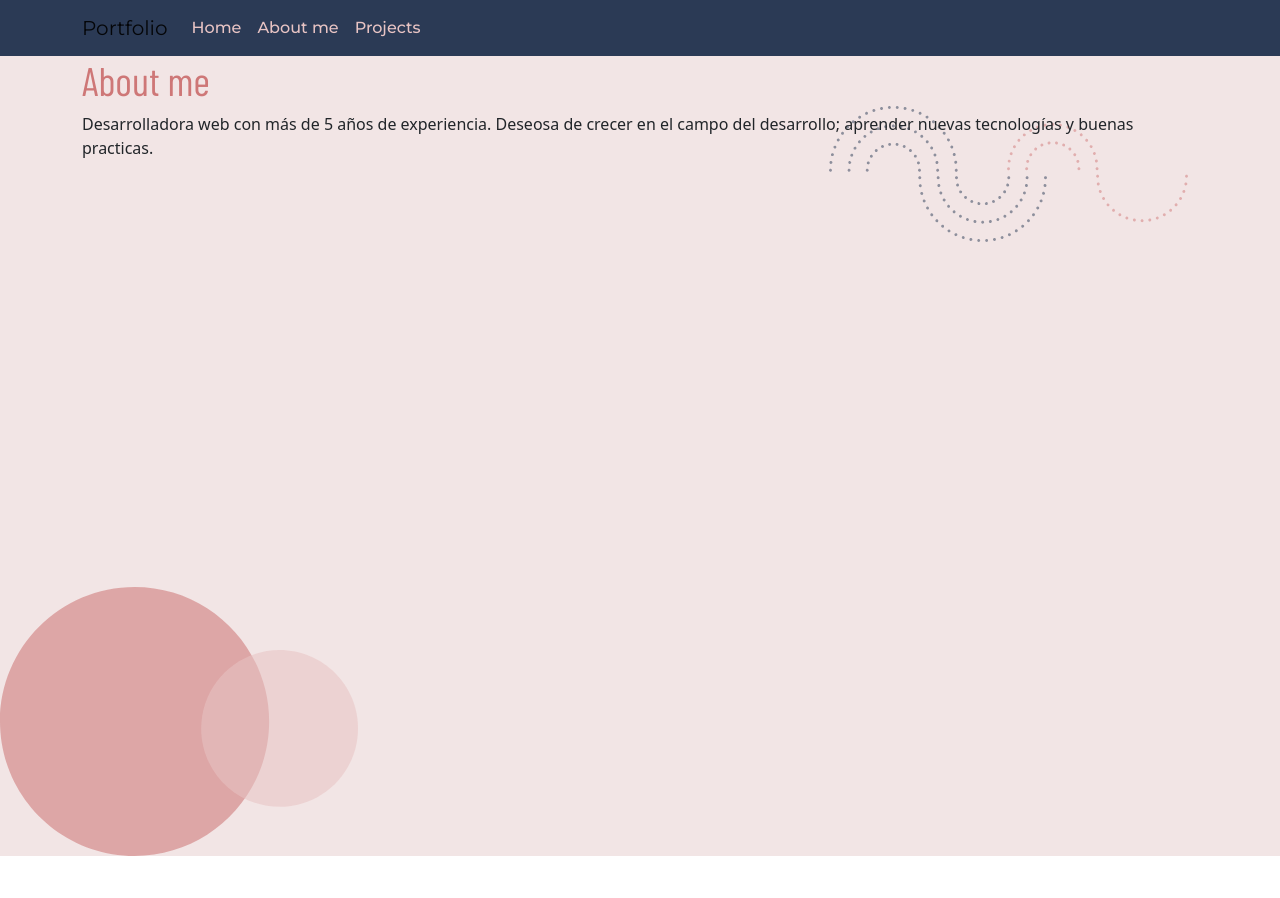
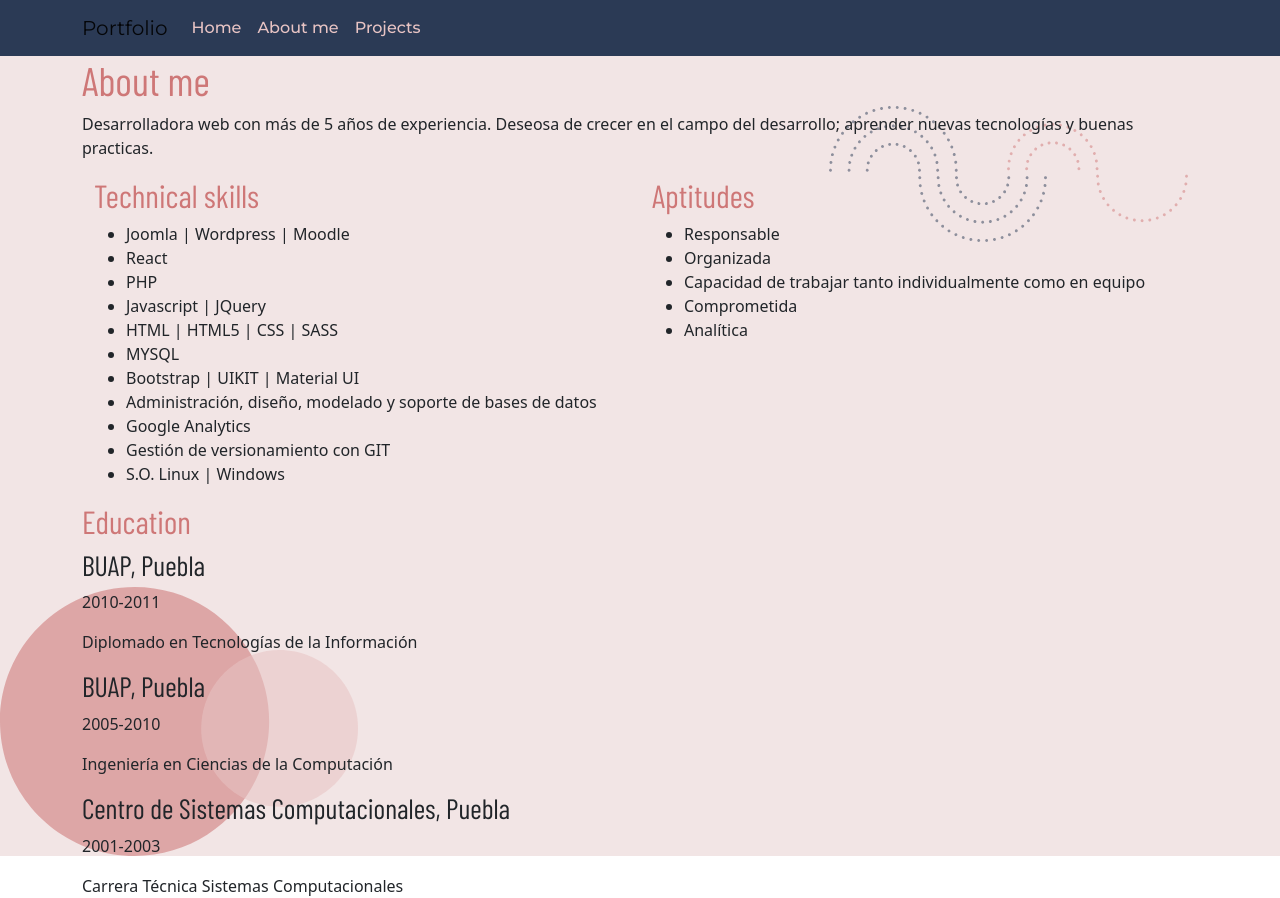
Before and after one commit to mayrars/my-portfolio, a Next.js app: page /aboutme in a window 1280 px wide. Before the commit the page ends 856 px from the top, so only its background shows below. Built offline with nearby package versions, Linux system fonts and the light colour scheme; a web font is replaced by a local one.

Commit message:
Adding text about me

```diff
--- a/src/app/aboutme/page.jsx
+++ b/src/app/aboutme/page.jsx
@@ -1,11 +1,56 @@
-
-import { Container } from 'react-bootstrap'
+'use client'
+import { Col, Container, Row } from 'react-bootstrap'
 
 export default function AboutPage () {
   return (
     <Container>
       <h1>About me</h1>
       <p>Desarrolladora web con más de 5 años de experiencia. Deseosa de crecer en el campo del desarrollo; aprender nuevas tecnologías y buenas practicas.</p>
+      <section>
+        <Container>
+          <Row>
+            <Col lg={6} md={6} sm={12} xs={12}>
+              <h2>Technical skills</h2>
+              <ul>
+                <li>Joomla | Wordpress | Moodle</li>
+                <li>React</li>
+                <li>PHP</li>
+                <li>Javascript | JQuery</li>
+                <li>HTML | HTML5 | CSS | SASS</li>
+                <li>MYSQL</li>
+                <li>Bootstrap | UIKIT | Material UI</li>
+                <li>Administración, diseño, modelado y soporte de bases de datos</li>
+                <li>Google Analytics</li>
+                <li>Gestión de versionamiento con GIT</li>
+                <li>S.O. Linux | Windows</li>
+              </ul>
+            </Col>
+            <Col lg={6} md={6} sm={12} xs={12}>
+              <h2>Aptitudes</h2>
+              <ul>
+                <li>Responsable</li>
+                <li>Organizada</li>
+                <li>Capacidad de trabajar tanto individualmente como en equipo</li>
+                <li>Comprometida</li>
+                <li>Analítica</li>
+              </ul>
+            </Col>
+          </Row>
+        </Container>
+      </section>
+      <section>
+        <h2>Education</h2>
+        <h3>BUAP, Puebla</h3>
+        <p>2010-2011</p>
+        <p>Diplomado en Tecnologías de la Información</p>
+        <h3>BUAP, Puebla</h3>
+        <p>2005-2010</p>
+        <p>Ingeniería en Ciencias de la Computación</p>
+        <h3>Centro de Sistemas Computacionales, Puebla</h3>
+        <p>2001-2003</p>
+        <p>Carrera Técnica Sistemas Computacionales</p>
+      </section>
+
     </Container>
   )
 }
```
